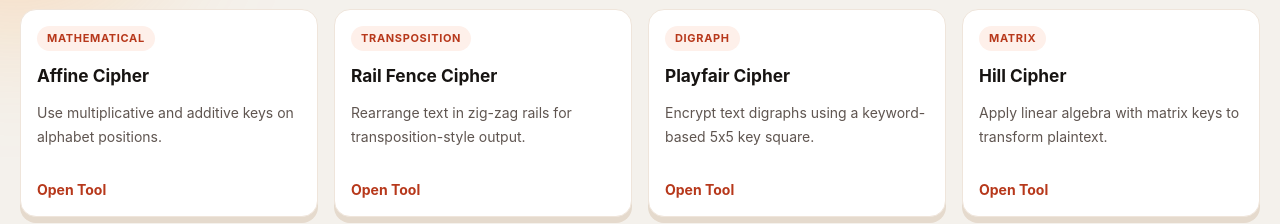
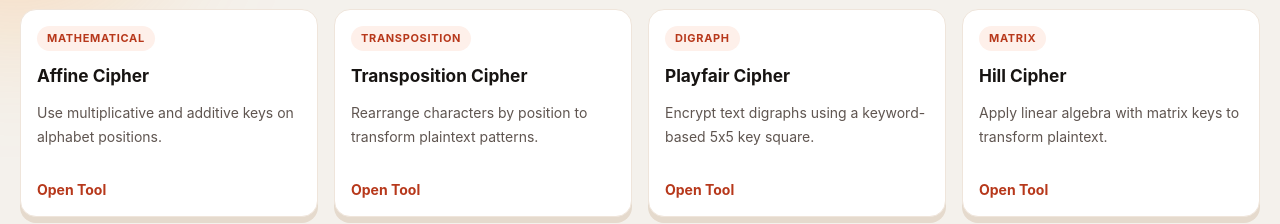
Before and after one commit to basarardabaykal/cipherconverter-frontend, a React app in the folder app/: page / in a window 1280 px wide. Shown: the part 672-896 px from the top of the page. Built offline with nearby package versions, Linux system fonts and the light colour scheme; the HTML template or start-up script is replaced by a standard one.

Commit message:
register new pages

```diff
--- a/app/src/App.tsx
+++ b/app/src/App.tsx
@@ -1,5 +1,7 @@
 import HomePage from './pages/HomePage.tsx'
 import CaesarCipherPage from './pages/CaesarCipherPage'
+import AffineCipherPage from './pages/AffineCipherPage.tsx'
+import TranspositionCipherPage from './pages/TranspositionCipherPage.tsx'
 import { Route, Routes } from 'react-router-dom'
 
 function App() {
@@ -7,6 +9,9 @@ function App() {
     <Routes>
       <Route path="/" element={<HomePage />} />
       <Route path="/ciphers/caesar" element={<CaesarCipherPage />} />
+      <Route path="/ciphers/affine" element={<AffineCipherPage />} />
+      <Route path="/ciphers/transposition" element={<TranspositionCipherPage />} />
+      <Route path="/ciphers/rail-fence" element={<TranspositionCipherPage />} />
     </Routes>
   )
 }
--- a/app/src/pages/HomePage.tsx
+++ b/app/src/pages/HomePage.tsx
@@ -39,9 +39,9 @@ const cipherTools: CipherTool[] = [
     family: 'Mathematical',
   },
   {
-    name: 'Rail Fence Cipher',
-    description: 'Rearrange text in zig-zag rails for transposition-style output.',
-    path: '/ciphers/rail-fence',
+    name: 'Transposition Cipher',
+    description: 'Rearrange characters by position to transform plaintext patterns.',
+    path: '/ciphers/transposition',
     family: 'Transposition',
   },
   {
```
